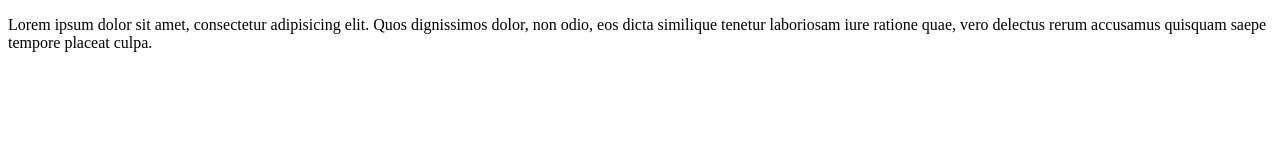
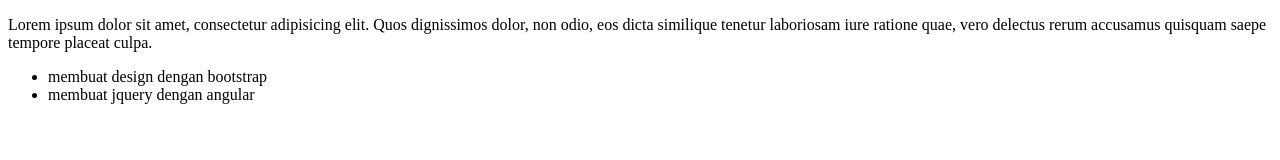
Before and after one commit to juhdin-nur/mysusi, a plain HTML site: page index.html in a window 1280 px wide. Drawn offline with Linux system fonts and the light colour scheme.

Commit message:
menambahkan list pada index.html

```diff
--- a/index.html
+++ b/index.html
@@ -5,5 +5,9 @@
 </head>
 <body>
 	<p>Lorem ipsum dolor sit amet, consectetur adipisicing elit. Quos dignissimos dolor, non odio, eos dicta similique tenetur laboriosam iure ratione quae, vero delectus rerum accusamus quisquam saepe tempore placeat culpa.</p>
+	<ul>
+		<li>membuat design dengan bootstrap</li>
+		<li>membuat jquery dengan angular</li>
+	</ul>
 </body>
 </html>
```
